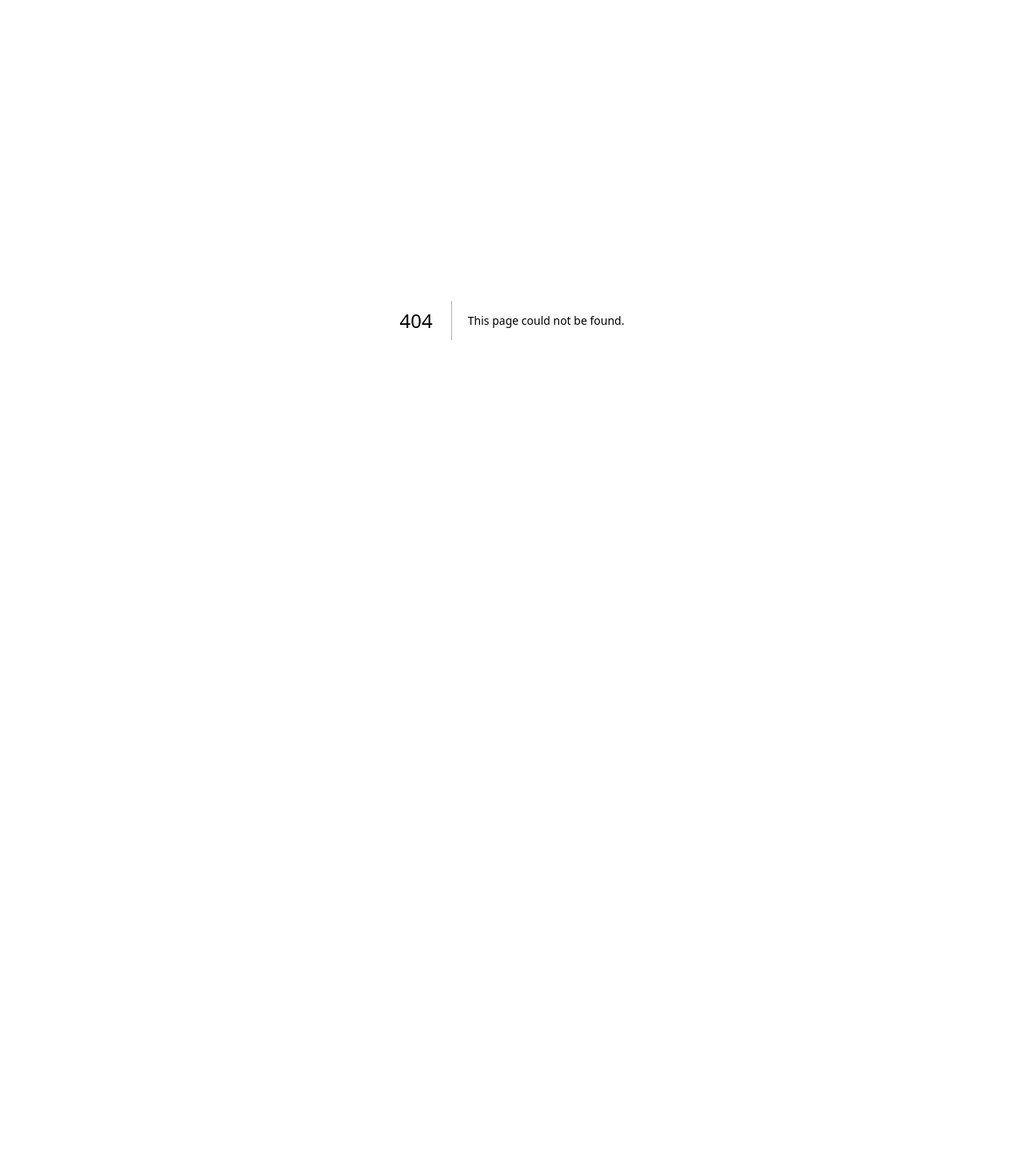
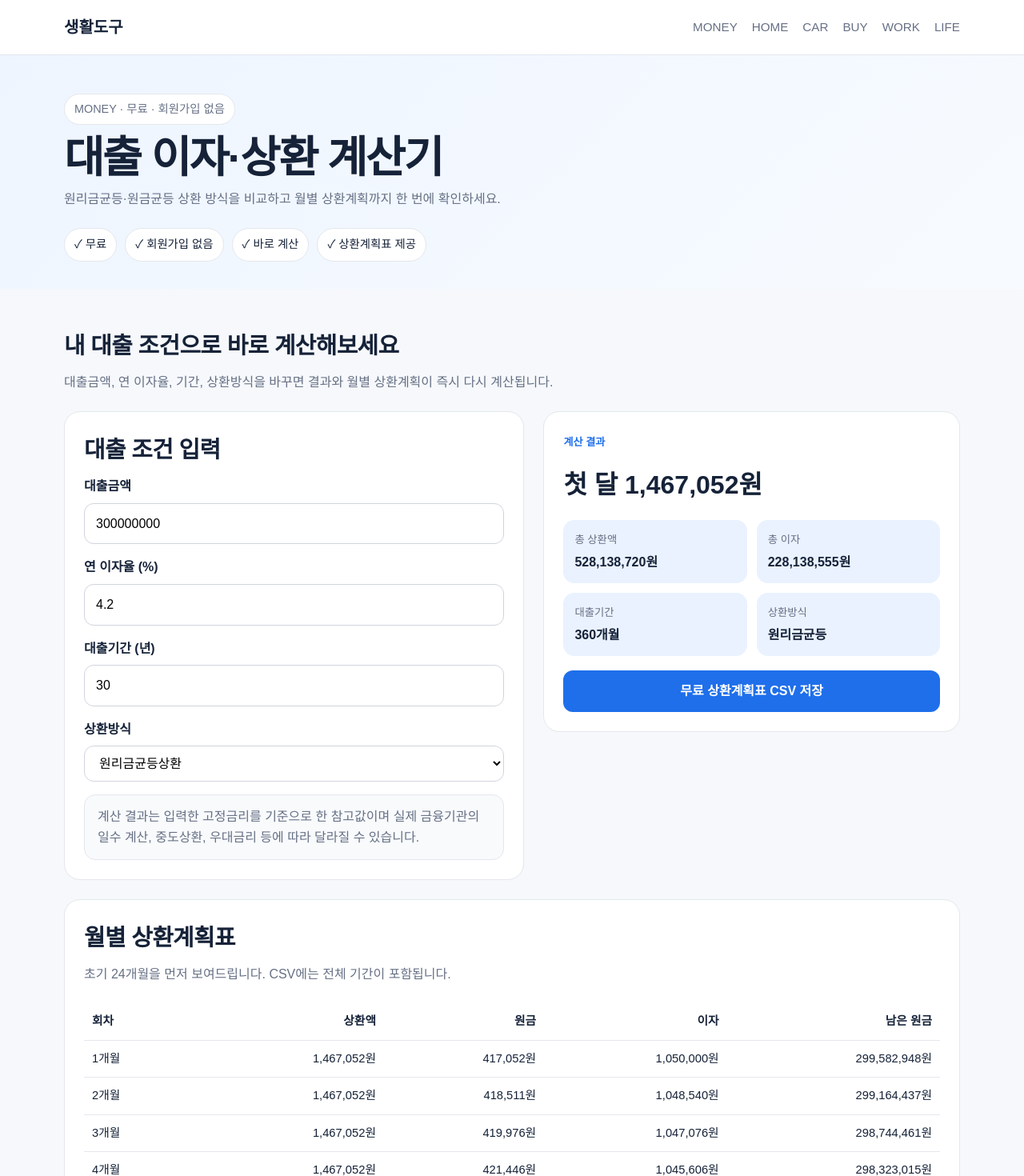
Before and after one commit to license-book/life-tools, a Next.js app: page /tools/loan-calculator in a window 1280 px wide. Before the commit this address had no page. Shown: the top 1470 px of the page at 80% size. Before the commit the page ends 800 px from the top, so only its background shows below. Built offline with nearby package versions, Linux system fonts and the light colour scheme.

Commit message:
feat: add rich loan calculator tool page

```diff
--- /dev/null
+++ b/app/tools/loan-calculator/page.tsx
@@ -0,0 +1,107 @@
+import type { Metadata } from "next";
+import SiteHeader from "@/components/layout/SiteHeader";
+import LoanCalculator from "@/components/tools/LoanCalculator";
+import { loanCalculatorTool } from "@/data/tools/loan-calculator";
+
+export const metadata: Metadata = {
+  title: loanCalculatorTool.seo.title,
+  description: loanCalculatorTool.seo.description,
+  keywords: loanCalculatorTool.seo.keywords,
+  alternates: { canonical: "/tools/loan-calculator" },
+};
+
+const faq = [
+  ["원리금균등상환은 무엇인가요?", "대출기간 동안 원금과 이자를 합친 월 상환액이 거의 일정하도록 계산하는 방식입니다. 초반에는 이자 비중이 높고 시간이 지날수록 원금 비중이 커집니다."],
+  ["원금균등상환은 무엇인가요?", "매달 갚는 원금을 동일하게 나누고 남은 원금에 대한 이자를 더하는 방식입니다. 첫 상환액이 상대적으로 크지만 시간이 지날수록 월 부담이 줄고 총이자는 원리금균등보다 적어지는 경우가 많습니다."],
+  ["실제 은행 상환액과 차이가 날 수 있나요?", "네. 금융기관의 이자 계산일수, 납입일, 금리변동, 우대금리, 거치기간, 중도상환 등에 따라 실제 금액은 달라질 수 있습니다."],
+  ["상환계획표를 무료로 받을 수 있나요?", "네. 회원가입이나 이메일 입력 없이 전체 상환계획을 CSV 파일로 저장할 수 있습니다."],
+] as const;
+
+export default function LoanCalculatorPage() {
+  const jsonLd = {
+    "@context": "https://schema.org",
+    "@type": "WebApplication",
+    name: loanCalculatorTool.name,
+    applicationCategory: "FinanceApplication",
+    operatingSystem: "Web",
+    offers: { "@type": "Offer", price: "0", priceCurrency: "KRW" },
+    description: loanCalculatorTool.seo.description,
+  };
+
+  return (
+    <>
+      <SiteHeader />
+      <main>
+        <section className="tool-hero">
+          <div className="container">
+            <span className="eyebrow">MONEY · 무료 · 회원가입 없음</span>
+            <h1>{loanCalculatorTool.name}</h1>
+            <p>{loanCalculatorTool.heroDescription}</p>
+            <div className="trust-row">
+              {loanCalculatorTool.badges.map((badge) => <span className="trust-chip" key={badge}>✓ {badge}</span>)}
+            </div>
+          </div>
+        </section>
+
+        <section className="section">
+          <div className="container">
+            <h2>내 대출 조건으로 바로 계산해보세요</h2>
+            <p className="section-intro">대출금액, 연 이자율, 기간, 상환방식을 바꾸면 결과와 월별 상환계획이 즉시 다시 계산됩니다.</p>
+            <LoanCalculator />
+          </div>
+        </section>
+
+        <section className="section">
+          <div className="container">
+            <div className="grid">
+              <article className="card"><span className="category-label">핵심 포인트 01</span><h3>월 상환액만 보지 마세요</h3><p>같은 대출금이라도 기간과 상환방식에 따라 총이자가 크게 달라질 수 있습니다. 월 부담과 전체 비용을 함께 비교하는 것이 중요합니다.</p></article>
+              <article className="card"><span className="category-label">핵심 포인트 02</span><h3>상환방식의 차이</h3><p>원리금균등은 월 부담을 일정하게 관리하기 좋고, 원금균등은 초반 부담이 더 크지만 총이자를 줄이는 데 유리할 수 있습니다.</p></article>
+              <article className="card"><span className="category-label">핵심 포인트 03</span><h3>금리 0.1%도 확인</h3><p>대출금이 크고 기간이 길수록 작은 금리 차이가 누적 이자에 미치는 영향이 커집니다. 여러 금리 조건을 바꿔 비교해보세요.</p></article>
+            </div>
+          </div>
+        </section>
+
+        <section className="section">
+          <div className="container">
+            <h2>대출 상환 방식은 어떻게 계산하나요?</h2>
+            <div className="card">
+              <h3>원리금균등상환</h3>
+              <p>매월 비슷한 금액을 상환하도록 월 이자율과 남은 기간을 반영해 계산합니다. 초기에는 이자 비중이 높고 시간이 지나면서 원금 상환 비중이 커집니다.</p>
+              <h3 style={{ marginTop: 24 }}>원금균등상환</h3>
+              <p>대출원금을 전체 개월 수로 균등하게 나눈 뒤 매월 남은 원금에 대한 이자를 더합니다. 남은 원금이 줄어들기 때문에 월 상환액도 점차 감소합니다.</p>
+            </div>
+          </div>
+        </section>
+
+        <section className="section">
+          <div className="container">
+            <h2>계산 예시</h2>
+            <p className="section-intro">예를 들어 3억원을 연 4.2%, 30년으로 대출받는 상황을 입력한 뒤 상환방식을 바꿔보면 월 상환 부담과 총이자 차이를 바로 비교할 수 있습니다.</p>
+            <div className="notice">실제 대출 비교에서는 계산 결과와 함께 금융기관의 적용금리, 금리 유형(고정·변동·혼합), 중도상환수수료, 우대조건도 함께 확인하세요.</div>
+          </div>
+        </section>
+
+        <section className="section">
+          <div className="container">
+            <h2>자주 묻는 질문</h2>
+            <div className="grid">
+              {faq.map(([question, answer]) => <article className="card" key={question}><h3>{question}</h3><p>{answer}</p></article>)}
+            </div>
+          </div>
+        </section>
+
+        <section className="section">
+          <div className="container">
+            <h2>무료 상환계획표</h2>
+            <div className="card">
+              <h3>계산 결과를 내 파일로 저장하세요</h3>
+              <p>계산 결과 영역의 ‘무료 상환계획표 CSV 저장’ 버튼을 누르면 전체 대출기간의 회차별 상환액·원금·이자·남은 원금을 회원가입 없이 저장할 수 있습니다.</p>
+            </div>
+          </div>
+        </section>
+      </main>
+      <footer className="footer"><div className="container">본 계산기는 일반적인 상환 공식을 이용한 참고용 도구이며 금융상품 계약 전 실제 금융기관의 조건을 확인해야 합니다.</div></footer>
+      <script type="application/ld+json" dangerouslySetInnerHTML={{ __html: JSON.stringify(jsonLd) }} />
+    </>
+  );
+}
```
